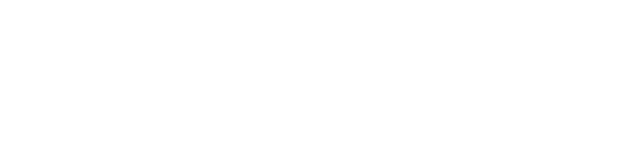
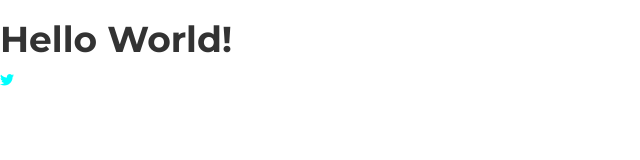
Before and after one commit to Blurple33/fonts, a plain HTML site: page index.html in a window 1280 px wide. Shown: the whole page, without its empty margins (0-640 px from the left). Drawn offline with nearby package versions, Linux system fonts and the light colour scheme.

Commit message:
practicing with fonts

```diff
--- a/css/styles.css
+++ b/css/styles.css
@@ -0,0 +1,8 @@
+h1{
+    font-family: 'Montserrat', sans-serif;
+    font-weight: 700;
+}
+
+.fab{
+    color: cyan;
+}
--- a/index.html
+++ b/index.html
@@ -8,6 +8,12 @@
     <!-- Bootstrap -->
     <link href="css/bootstrap.min.css" rel="stylesheet">
 
+    <!-- Google Font Link -->
+    <link href="https://fonts.googleapis.com/css?family=Montserrat:400,500,700&display=swap" rel="stylesheet">
+
+    <!-- Font Awesome -->
+    <script src="https://kit.fontawesome.com/47aad0e1d3.js"></script>
+
     <!-- My Styles -->
     <link rel="stylesheet" href="/css/styles.css" type="text/css">
 
@@ -15,12 +21,19 @@
 </head>
 <body>
 
+    <h1>Hello World!</h1>
+
+    <i class="fab fa-twitter"></i>
 
 
     <!-- jQuery (necessary for Bootstrap's JavaScript plugins) -->
     <script src="https://ajax.googleapis.com/ajax/libs/jquery/1.12.4/jquery.min.js"></script>
     <!-- Include all compiled plugins (below), or include individual files as needed -->
     <script src="js/bootstrap.min.js"></script>
+
+    <!-- Font Awesome -->
+    <script src="https://kit.fontawesome.com/47aad0e1d3.js"></script>
+
     <!-- My JavaScript -->
     <script src="/js/script.js"></script>
 </body>
```
